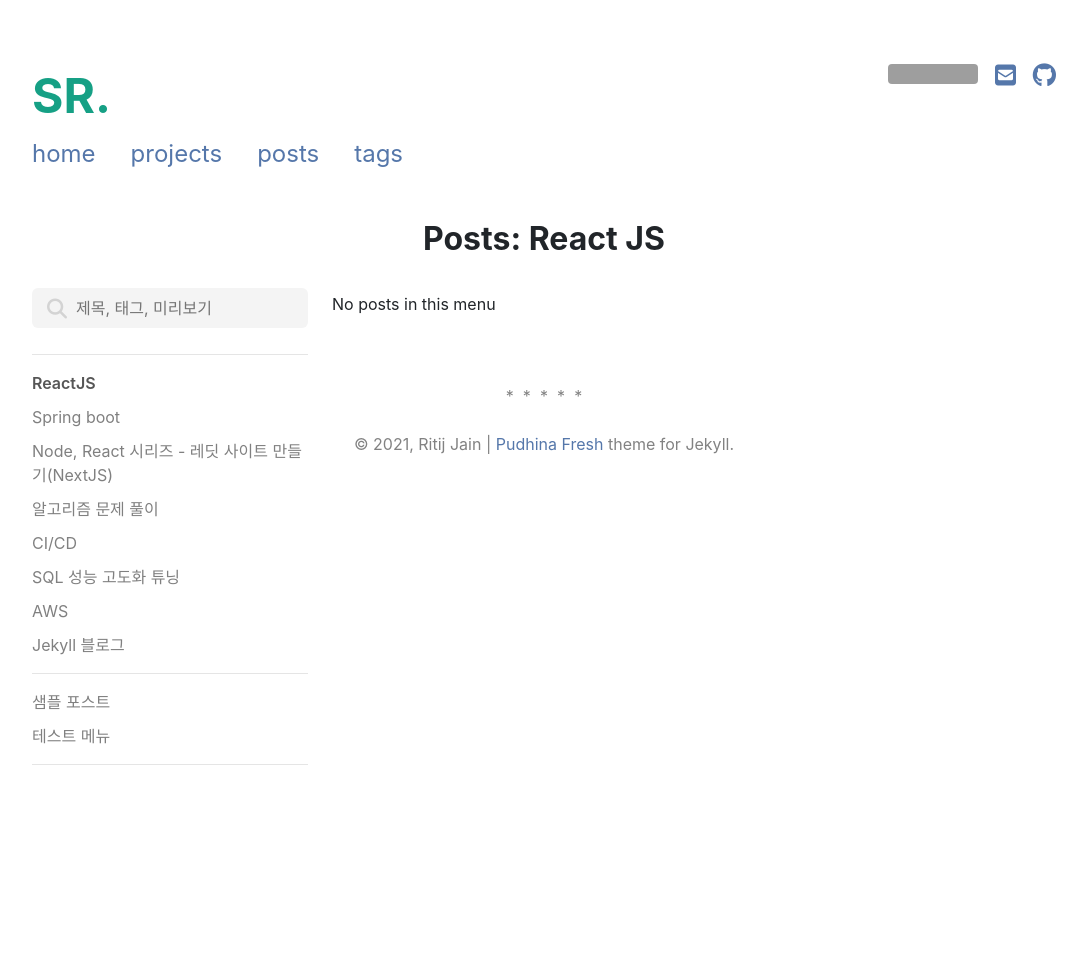
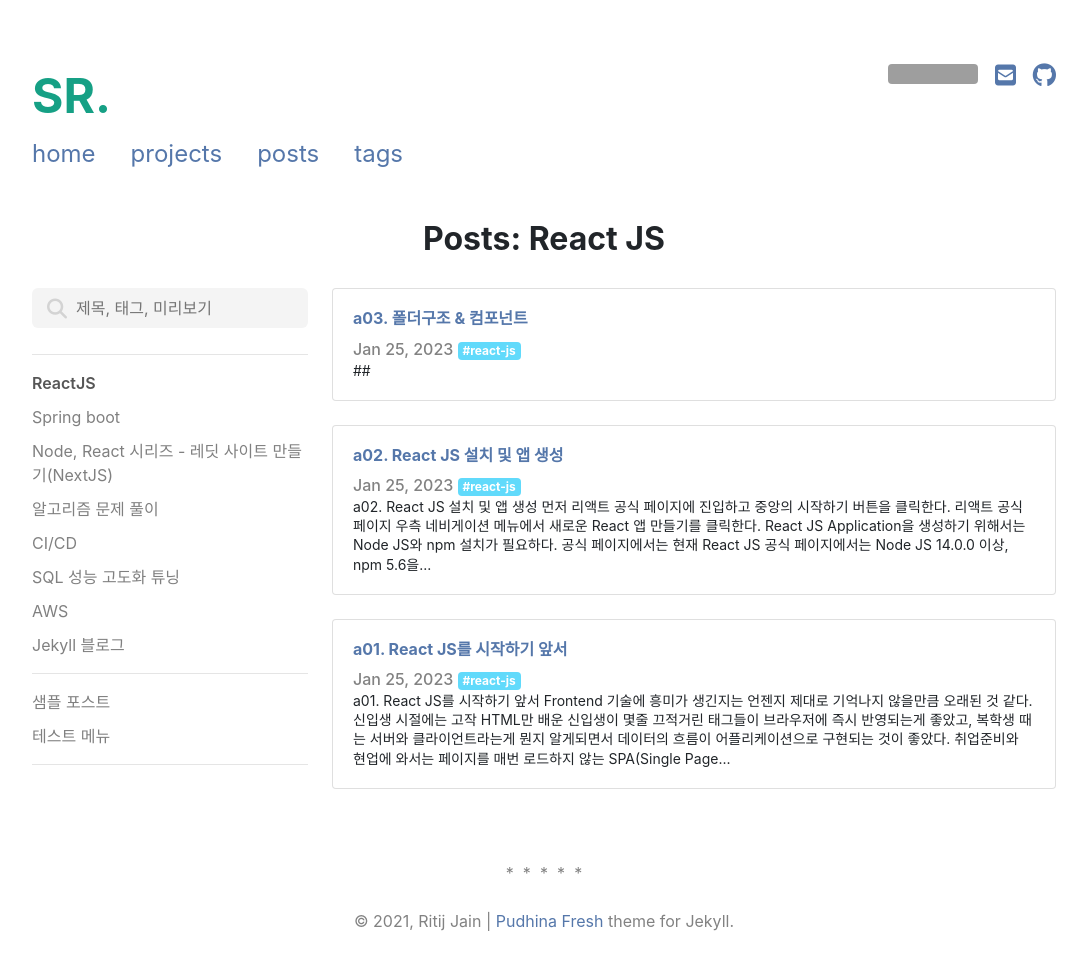
Before and after one commit to StdRunner/StdRunner.github.io, a Jekyll site: the page built from pages/menus/ReactJS.html, in a window 1280 px wide and 993 px high. Shown: the top 970 px of the window, without its empty margins (96-1183 px from the left). Built offline with Jekyll 4.4.1, drawn with Linux system fonts in a browser that asks for light colours; nearby versions of some CDN libraries; grey boxes are pictures that could not be loaded.

Commit message:
React JS 포스트 추가

````diff
--- a/_data/tags.yml
+++ b/_data/tags.yml
@@ -1,4 +1,6 @@
 real-tags:
+- name : react-js
+  color : rgba( 97, 218, 251, 100%)
 - name : java
   color : rgba( 78, 120, 150, 100%)
 - name : tibero
--- /dev/null
+++ b/_posts/a1-react-js/2023-01-25-a1-start-up-react.md
@@ -0,0 +1,28 @@
+---
+layout: post
+title: a01. React JS를 시작하기 앞서
+date: 2023-01-25
+updated:
+tags: [react-js]
+menu: react-js
+---
+## a01. React JS를 시작하기 앞서
+Frontend 기술에 흥미가 생긴지는 언젠지 제대로 기억나지 않을만큼 오래된 것 같다.
+
+신입생 시절에는 고작 HTML만 배운 신입생이 몇줄 끄적거린 태그들이 브라우저에 즉시 반영되는게 좋았고,
+복학생 때는 서버와 클라이언트라는게 뭔지 알게되면서 데이터의 흐름이 어플리케이션으로 구현되는 것이 좋았다.
+취업준비와 현업에 와서는 페이지를 매번 로드하지 않는 SPA(Single Page Application)로 대변되는 것에 관심을 갖게 되었던 것 같다.
+
+그때그때 관심을 갖게되고 받아들이는 나의 시점과 시각은 달랐지만,
+`기회가 되지 않아서`, `시간이 없어서` 라는 핑계로 이제서야 직접 접해보게 된 것 같다.
+
+앞으로 **코지 코더(Kossie Coder)**라는 개발자의 Youtube 강의로 `React JS`를 건드려볼 예정이다.
+내가 취업준비생일 때 `Vue JS` 기초 강의로 접해본 좋은 기억이 있어 다시 한 번 이 분의 강의를 보게 되었다.
+
+이직을 하게되면서 `React JS`를 배울 목적으로 공부하며 강의를 작성했다고 하는데...
+**공부하며 강의까지 작성하는 이 분의 열정을 나도 언젠가는 실천할 수 있기를 바란다.**
+
+나와 비슷한 또는 다른 이유로 `React JS` 강의를 접해보고 싶은 사람은 아래 링크를 참고하기 바란다.
+* [코지 코더의 리액트js (Reactjs) 기초 익히기 기본 강좌](https://www.youtube.com/watch?v=y4Pd3M1ZIXk&list=PLB7CpjPWqHOuf62H44TMkMIsqfkIzcEcX)
+
+> 코지 코더 유튜브 [https://www.youtube.com/@kossiecoder](https://www.youtube.com/@kossiecoder)
--- /dev/null
+++ b/_posts/a1-react-js/2023-01-25-a2-install-react.md
@@ -0,0 +1,55 @@
+---
+layout: post
+title: a02. React JS 설치 및 앱 생성
+date: 2023-01-25
+updated:
+tags: [react-js]
+menu: react-js
+---
+## a02. React JS 설치 및 앱 생성
+먼저 리액트 공식 페이지에 진입하고 중앙의 `시작하기` 버튼을 클릭한다.
+* [리액트 공식 페이지](https://ko.reactjs.org/)
+
+<img src="\assets\img\posts\reactjs\react-page.png" style="border: 1px solid gray">
+
+우측 네비게이션 메뉴에서 `새로운 React 앱 만들기`를 클릭한다.
+<img src="\assets\img\posts\reactjs\start-react.png" style="border: 1px solid gray">
+
+`React JS` Application을 생성하기 위해서는 `Node JS`와 `npm` 설치가 필요하다.
+공식 페이지에서는 현재 `React JS` 공식 페이지에서는 `Node JS 14.0.0 이상`, `npm 5.6`을 설치하도록 명시하고 있다.
+<img src="\assets\img\posts\reactjs\create-app.png" style="border: 1px solid gray">
+
+`Node JS`와 `npm`, 편집기 설치는 오픈소스 또는 아래 포스트를 참고하기 바라며 내용은 생략한다.
+* [리액트 설치를 위해서 필요한 것들(Node.js & Visual Studio Code)](https://stdrunner.github.io/2022/09/20/d1-for-make-reactpjt.html)
+
+본인이 Application을 생성하고자 하는 경로의 터미널에서 아래 명령어를 입력하면 `React JS` Application을 생성할 수 있다.
+`APP_NAME`은 원하는대로 변경해도 무방하다.
+```
+npm create-react-app {APP_NAME}
+```
+
+Application 생성이 완료되면 터미널 경로에 `APP_NAME`으로 폴더가 생성되며 해당 폴더가 곧 `React JS` Application이 된다.
+Application 폴더로 진입하여 터미널에 아래 명령어를 입력하면 `React JS` Application을 로컬 환경에서 실행 가능하다.
+
+```
+npm start
+```
+
+`{APP_NAME}/package.json` 파일에 아래 내용으로 `React JS` Applicaiton 명령이 정의되어 있다.
+```json
+...생략
+  "scripts": {
+    "start": "react-scripts start",
+    "build": "react-scripts build",
+    "test": "react-scripts test",
+    "eject": "react-scripts eject"
+  },
+
+...생략
+```
+
+`React JS` Application이 정상 실행되면 터미널에 아래와 같은 내용이 출력된다.
+<img src="\assets\img\posts\reactjs\app-start.png" style="border: 1px solid gray; width: 50%">
+
+`http://localhost:3000` 주소를 브라우저로 진입하면 로컬 환경의 `React JS` Application이 **정상 실행**된 것을 확인할 수 있다.
+<img src="\assets\img\posts\reactjs\react-app.png" style="border: 1px solid gray; width: 80%">
--- /dev/null
+++ b/_posts/a1-react-js/2023-01-25-a3-structure-and-component.md
@@ -0,0 +1,9 @@
+---
+layout: post
+title: a03. 폴더구조 & 컴포넌트
+date: 2023-01-25
+updated:
+tags: [react-js]
+menu: react-js
+---
+##
--- /dev/null
+++ b/pages/tags/react.html
@@ -0,0 +1,7 @@
+---
+title: "Tag: react-js"
+subtitle:
+permalink: /tags/react-js
+tag: react-js
+tag_style: rgba( 97, 218, 251, 100%)
+---
````
Also changed, not shown: assets/img/posts/reactjs/app-start.png (added), assets/img/posts/reactjs/create-app.png (added), assets/img/posts/reactjs/react-app.png (added), assets/img/posts/reactjs/react-page.png (added), assets/img/posts/reactjs/start-react.png (added).
